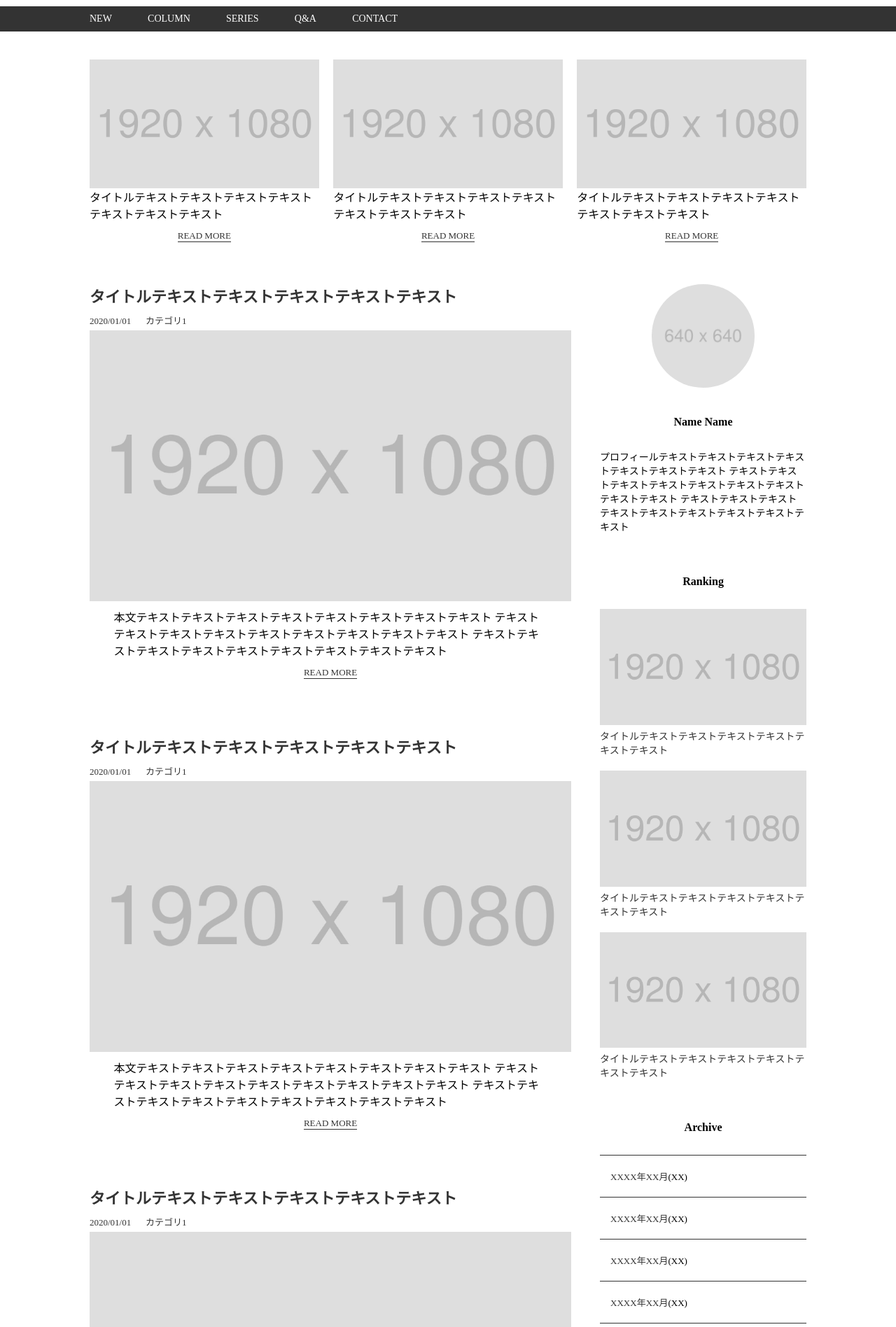
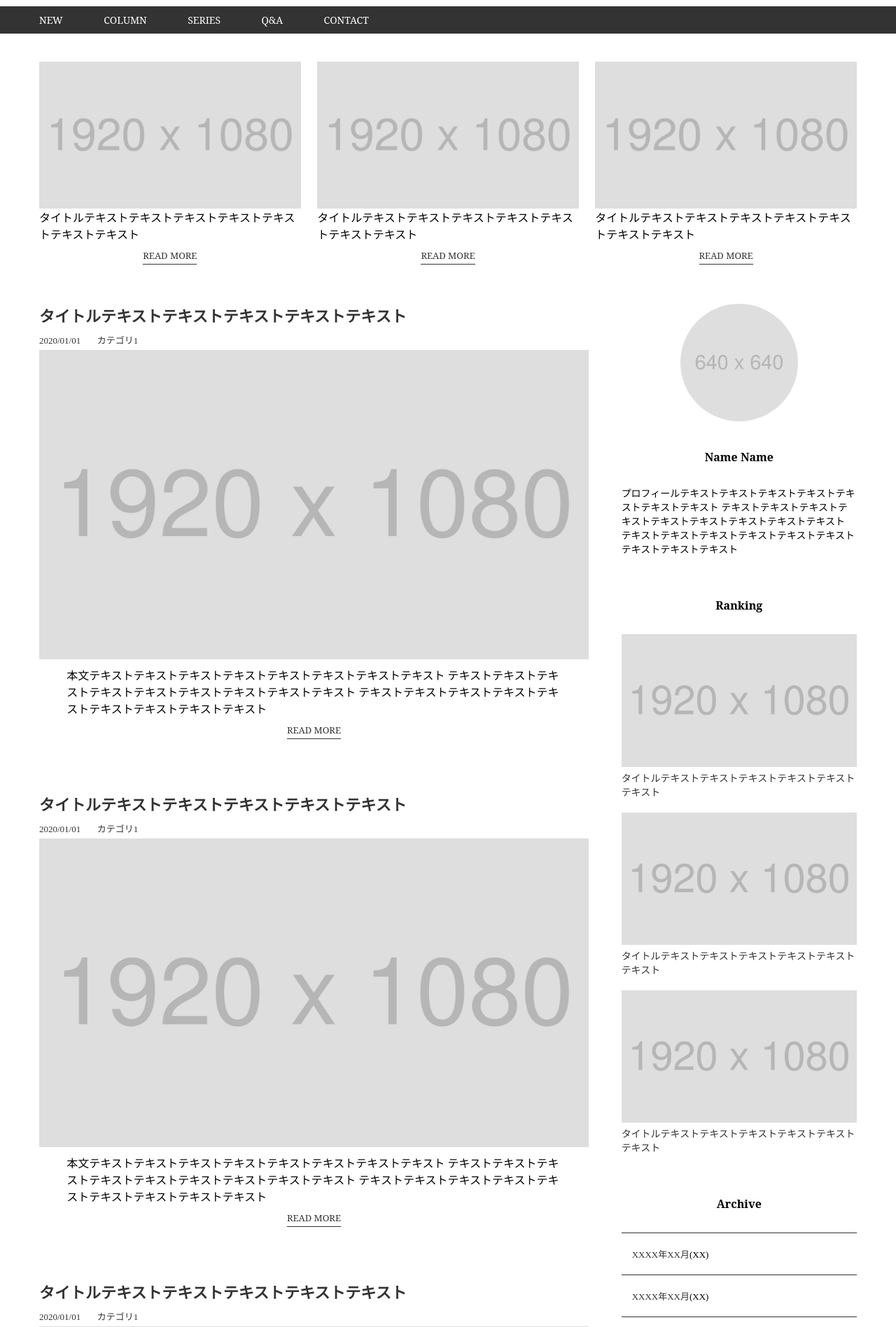
Before and after one commit to Mika-F620/Mika-F620.github.io, a PHP site: page /chukyu_kadai/index.html in a window 1280 px wide. Shown: the part 311-2207 px from the top of the page at 70% size. Run offline with PHP 8.4, Linux system fonts and the light colour scheme; some libraries are stand-ins or nearby versions.

Commit message:
Add files via upload
【HTML/CSS コーディング練習】中級編：ブログサイト／2カラム

```diff
--- a/chukyu_kadai/index.html
+++ b/chukyu_kadai/index.html
@@ -8,6 +8,8 @@
     <title>Blog</title>
     <link rel="icon" href="img/favicon.ico" type="image/svg+xml">
     <link rel="stylesheet" href="style.css">
+    <!--Webフォント-->
+    <link href=“https://fonts.googleapis.com/css?family=Noto+Serif|Noto+Serif+JP&display=swap” rel=“stylesheet”>
 </head>
 
 <body>
@@ -75,13 +77,13 @@
                 </div>
             </main>
             <aside>
-                <div class="author">
+                <article class="author">
                     <img src="img/author.jpg" alt="オーサー">
                     <h2>Name Name</h2>
                     <p>プロフィールテキストテキストテキストテキストテキストテキストテキスト テキストテキストテキストテキストテキストテキストテキストテキストテキスト
                         テキストテキストテキストテキストテキストテキストテキストテキストテキスト</p>
-                </div>
-                <div class="ranking">
+                </article>
+                <article class="ranking">
                     <h2>Ranking</h2>
                     <a href="#">
                         <img src="img/ranking1.jpg" alt="ランキング1">
@@ -95,8 +97,8 @@
                         <img src="img/ranking3.jpg" alt="ランキング1">
                         <p>タイトルテキストテキストテキストテキストテキストテキスト</p>
                     </a>
-                </div>
-                <div>
+                </article>
+                <article>
                     <h2>Archive</h2>
                     <dl>
                         <dt><a href="#">XXXX年XX月</a>(XX)</dt>
@@ -115,7 +117,7 @@
                         <dt><a href="#">XXXX年XX月</a>(XX)</dt>
                         <dt><a href="#">XXXX年XX月</a>(XX)</dt>
                     </dl>
-                </div>
+                </article>
             </aside>
         </div>
     </div>
--- a/chukyu_kadai/style.css
+++ b/chukyu_kadai/style.css
@@ -66,10 +66,16 @@ input[type="submit"] {
 
 /*Sass*/
 /*全体*/
+body {
+  font-family: "Noto Serif JP", serif;
+}
+
 .wrapper {
-  width: 80%;
+  width: 95%;
   margin: 0 auto;
   max-width: 1200px;
+  padding-left: 16px;
+  padding-right: 16px;
 }
 
 a {
@@ -84,6 +90,8 @@ header {
   top: 0;
   background-color: #fff;
   margin-bottom: 40px;
+  font-family: "Noto Serif", serif;
+  z-index: 10;
 }
 
 header h1 {
@@ -157,9 +165,28 @@ div#pickup div p span {
 }
 
 div#pickup div p span a {
+  font-family: "Noto Serif", serif;
   display: inline-block;
   font-size: 13px;
-  border-bottom: 1px solid #333;
+  position: relative;
+}
+
+div#pickup div p span a::after {
+  position: absolute;
+  bottom: -4px;
+  left: 0;
+  content: "";
+  width: 100%;
+  height: 1px;
+  -webkit-transition: 0.3s;
+  transition: 0.3s;
+  background-color: #333;
+}
+
+div#pickup div p span a:hover::after {
+  -webkit-transform: translateY(4px);
+          transform: translateY(4px);
+  opacity: 0;
 }
 
 #container {
@@ -226,9 +253,28 @@ div#pickup div p span a {
 }
 
 #container main div p span a {
+  font-family: "Noto Serif", serif;
   display: inline-block;
   font-size: 13px;
-  border-bottom: 1px solid #333;
+  position: relative;
+}
+
+#container main div p span a::after {
+  position: absolute;
+  bottom: -4px;
+  left: 0;
+  content: "";
+  width: 100%;
+  height: 1px;
+  -webkit-transition: 0.3s;
+  transition: 0.3s;
+  background-color: #333;
+}
+
+#container main div p span a:hover::after {
+  -webkit-transform: translateY(4px);
+          transform: translateY(4px);
+  opacity: 0;
 }
 
 #container main div a img {
@@ -245,41 +291,42 @@ div#pickup div p span a {
   }
 }
 
-#container aside div {
+#container aside article {
   margin-bottom: 60px;
 }
 
-#container aside div h2 {
+#container aside article h2 {
+  font-family: "Noto Serif", serif;
   text-align: center;
   font-weight: bold;
   margin-bottom: 30px;
 }
 
-#container aside div p {
+#container aside article p {
   font-size: 14px;
 }
 
-#container aside div.author img {
+#container aside article.author img {
   border-radius: 50%;
   width: 50%;
   margin: 0 auto 40px;
 }
 
-#container aside div.ranking img {
+#container aside article.ranking img {
   margin-bottom: 5px;
 }
 
-#container aside div.ranking a p {
+#container aside article.ranking a p {
   margin-bottom: 20px;
 }
 
-#container aside div dl dt {
+#container aside article dl dt {
   border-top: 1px solid #333;
   padding: 20px 15px;
   font-size: 13px;
 }
 
-#container aside div dl dt:last-child {
+#container aside article dl dt:last-child {
   border-bottom: 1px solid #333;
 }
 
@@ -329,6 +376,7 @@ footer div.wrapper div:last-child {
 }
 
 footer div.wrapper div h2 {
+  font-family: "Noto Serif", serif;
   font-size: 18px;
   font-weight: bold;
   margin-bottom: 30px;
@@ -353,6 +401,7 @@ footer div.wrapper div div a {
 }
 
 footer div.wrapper div dl dt {
+  font-family: "Noto Serif", serif;
   border-top: 1px solid #333;
   padding: 15px;
 }
--- a/chukyu_kadai/style.scss
+++ b/chukyu_kadai/style.scss
@@ -63,10 +63,15 @@ $sp: 767px; // スマホ
 
 /*Sass*/
 /*全体*/
+body {
+  font-family: "Noto Serif JP", serif;
+}
 .wrapper {
-  width: 80%;
+  width: 95%;
   margin: 0 auto;
   max-width: 1200px;
+  padding-left: 16px;
+  padding-right: 16px;
 }
 a {
   color: #333;
@@ -78,6 +83,8 @@ header {
   top: 0;
   background-color: #fff;
   margin-bottom: 40px;
+  font-family: "Noto Serif", serif;
+  z-index: 10;
 
   h1 {
     padding: 10px 0;
@@ -128,9 +135,28 @@ div {
           padding: 10px 0;
 
           a {
+            font-family: "Noto Serif", serif;
             display: inline-block;
             font-size: 13px;
-            border-bottom: 1px solid #333;
+            position: relative;
+
+            &::after {
+              position: absolute;
+              bottom: -4px;
+              left: 0;
+              content: "";
+              width: 100%;
+              height: 1px;
+              transition: 0.3s;
+              background-color: #333;
+            }
+
+            &:hover {
+              &::after {
+                transform: translateY(4px);
+                opacity: 0;
+              }
+            }
           }
         }
       }
@@ -181,9 +207,28 @@ div {
           display: block;
           padding: 10px 0;
           a {
+            font-family: "Noto Serif", serif;
             display: inline-block;
             font-size: 13px;
-            border-bottom: 1px solid #333;
+            position: relative;
+
+            &::after {
+              position: absolute;
+              bottom: -4px;
+              left: 0;
+              content: "";
+              width: 100%;
+              height: 1px;
+              transition: 0.3s;
+              background-color: #333;
+            }
+
+            &:hover {
+              &::after {
+                transform: translateY(4px);
+                opacity: 0;
+              }
+            }
           }
         }
       }
@@ -200,9 +245,10 @@ div {
     @include sp {
       width: 100%;
     }
-    div {
+    article {
       margin-bottom: 60px;
       h2 {
+        font-family: "Noto Serif", serif;
         text-align: center;
         font-weight: bold;
         margin-bottom: 30px;
@@ -267,6 +313,7 @@ footer {
           }
         }
         h2 {
+          font-family: "Noto Serif", serif;
           font-size: 18px;
           font-weight: bold;
           margin-bottom: 30px;
@@ -285,6 +332,7 @@ footer {
         }
         dl {
           dt {
+            font-family: "Noto Serif", serif;
             border-top: 1px solid #333;
             padding: 15px;
             &:last-child {
```
Also changed, not shown: 1 other file.
